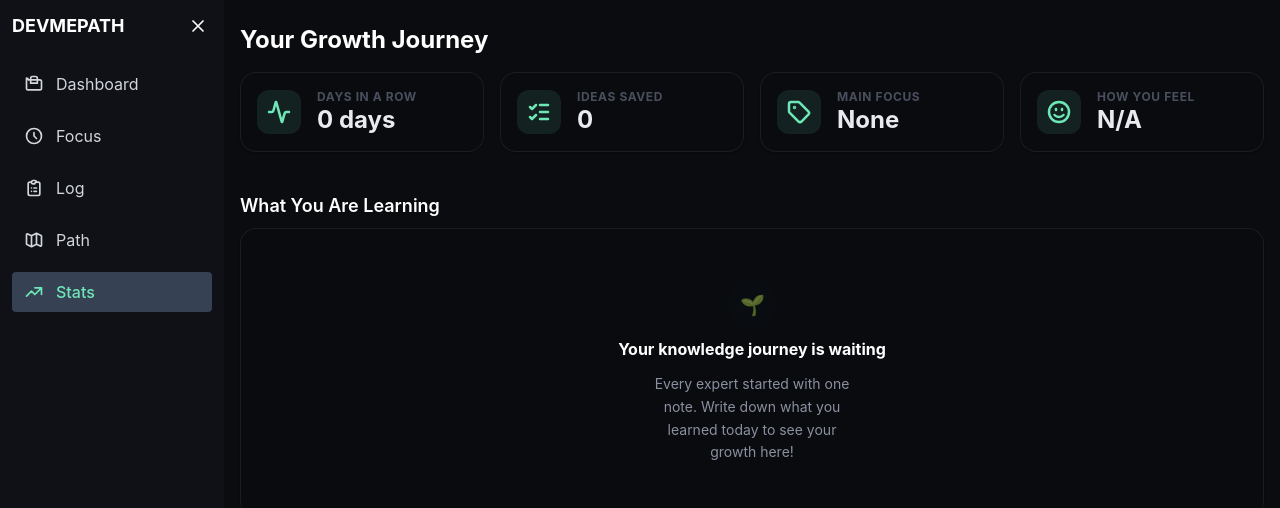
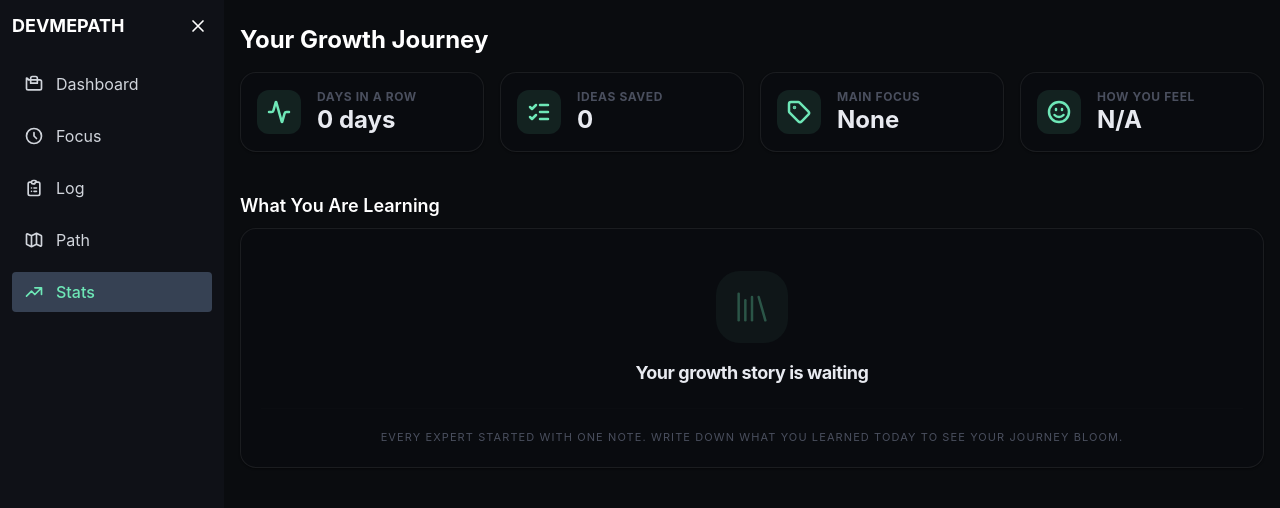
Before and after one commit to BesufikadHosiso/LevelGit, a React (Vite) app: page /stats in a window 1280 px wide. Shown: the top 508 px of the page. Built offline with nearby package versions, Linux system fonts and the light colour scheme.

Commit message:
refactor(TagBreakdown): fix the empty state of the TagBreakdown and move it to expert design level

```diff
--- a/src/components/features/TagBreakdown.jsx
+++ b/src/components/features/TagBreakdown.jsx
@@ -12,6 +12,7 @@ The bar color comes from your tagColors object. How do you get the background co
 
 import useApp from "../../context/useApp";
 import Card from "../ui/Card";
+import { Library } from "lucide-react";
 
 const TagBreakdown = () => {
     const { state } = useApp();
@@ -37,19 +38,22 @@ const TagBreakdown = () => {
     const maxCount = Math.max(...Object.values(tagCounts), 1);
 
     return (
-        <Card className="p-5 border border-border/50 shadow-sm space-y-6">
+        <Card className="p-5 border border-border/50 shadow-sm flex flex-col min-h-[240px]">
             {hasNoLogs ? (
-                <div className="py-8 text-center space-y-3">
-                    <div className="inline-flex items-center justify-center w-12 h-12 rounded-full bg-surface-20 text-streak/50 mb-2">
-                        <span className="text-xl">🌱</span>
+                <>
+                    <div className="flex-grow flex flex-col items-center justify-center space-y-4">
+                        <div className="p-4 bg-streak/5 rounded-3xl text-streak/30">
+                            <Library size={40} strokeWidth={1.5} />
+                        </div>
+                        <h3 className="text-lg font-bold text-[#e8eaf0] tracking-tight">Your growth story is waiting</h3>
                     </div>
-                    <h3 className="text-white font-bold">Your knowledge journey is waiting</h3>
-                    <p className="text-sm text-muted max-w-[200px] mx-auto leading-relaxed">
-                        Every expert started with one note. Write down what you learned today to see your growth here!
+                    <p className="text-[11px] text-ghost text-center uppercase tracking-widest leading-relaxed pt-5 border-t border-border/10">
+                        Every expert started with one note. Write down what you learned today to see your journey bloom.
                     </p>
-                </div>
+                </>
             ) : (
-                displayTags.map(([tag, count]) => {
+                <div className="space-y-6">
+                    {displayTags.map(([tag, count]) => {
                 // Get the color from tagColors
                 const colorClass = (state.tagColors && state.tagColors[tag]) || "bg-streak text-black";
                 const bgColor = colorClass.split(' ')[0]; // Get the bg color class
@@ -71,7 +75,8 @@ const TagBreakdown = () => {
                         </div>
                     </div>
                 );
-                })
+                    })}
+                </div>
             )}
         </Card>
     );
```
